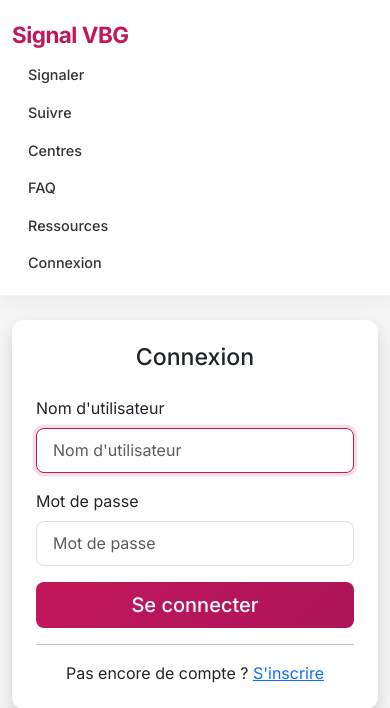
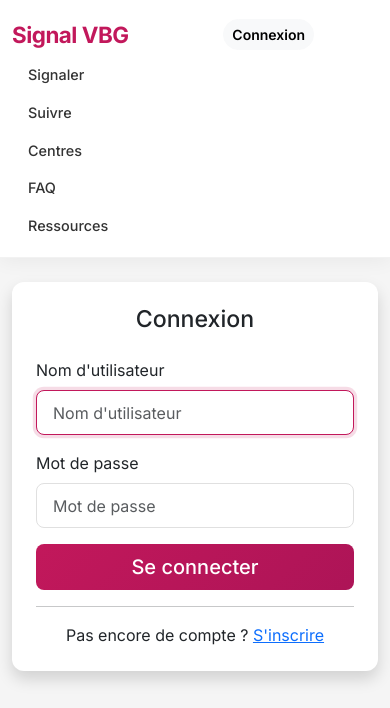
Before and after one commit to Isaac-code-ux643/signal-vbg, a Django app: page /compte/connexion/ in a window 390 px wide, after a click that opens the changed part. Shown: the top 708 px of the page. Run offline with Django 5.2, Linux system fonts and the light colour scheme.

Commit message:
Fix Vercel: WSGI handler, navbar mobile, dj-database-url, session cookies

```diff
--- a/requirements.txt
+++ b/requirements.txt
@@ -4,3 +4,5 @@ crispy-bootstrap5>=0.7
 Pillow>=10.0
 whitenoise>=6.5
 gunicorn>=21.2
+dj-database-url>=2.1
+psycopg2-binary>=2.9,<3.0
--- a/templates/navbar.html
+++ b/templates/navbar.html
@@ -1,7 +1,14 @@
 <nav class="navbar navbar-expand-lg navbar-dark bg-primary">
     <div class="container">
         <a class="navbar-brand fw-bold" href="{% url 'reports:home' %}">Signal VBG</a>
-        <button class="navbar-toggler" type="button" data-bs-toggle="collapse"
+        <div class="d-flex align-items-center gap-2 ms-auto d-lg-none">
+            {% if user.is_authenticated %}
+            <a class="btn btn-sm btn-outline-light rounded-pill" href="{% url 'accounts:logout' %}">Deconnexion</a>
+            {% else %}
+            <a class="btn btn-sm btn-light rounded-pill fw-semibold" href="{% url 'accounts:login' %}">Connexion</a>
+            {% endif %}
+        </div>
+        <button class="navbar-toggler ms-2" type="button" data-bs-toggle="collapse"
                 data-bs-target="#navbarNav">
             <span class="navbar-toggler-icon"></span>
         </button>
@@ -23,14 +30,14 @@
                     <a class="nav-link" href="{% url 'resources:list' %}">Ressources</a>
                 </li>
                 {% if user.is_authenticated %}
-                <li class="nav-item">
+                <li class="nav-item d-none d-lg-block">
                     <a class="nav-link" href="{% url 'dashboard:home' %}">Dashboard</a>
                 </li>
-                <li class="nav-item">
+                <li class="nav-item d-none d-lg-block">
                     <a class="nav-link" href="{% url 'accounts:logout' %}">Deconnexion</a>
                 </li>
                 {% else %}
-                <li class="nav-item">
+                <li class="nav-item d-none d-lg-block">
                     <a class="nav-link" href="{% url 'accounts:login' %}">Connexion</a>
                 </li>
                 {% endif %}
```
Also changed, not shown: api/index.py (+1 -7 lines), config/settings/production.py (+15 -6 lines), vercel.json.
